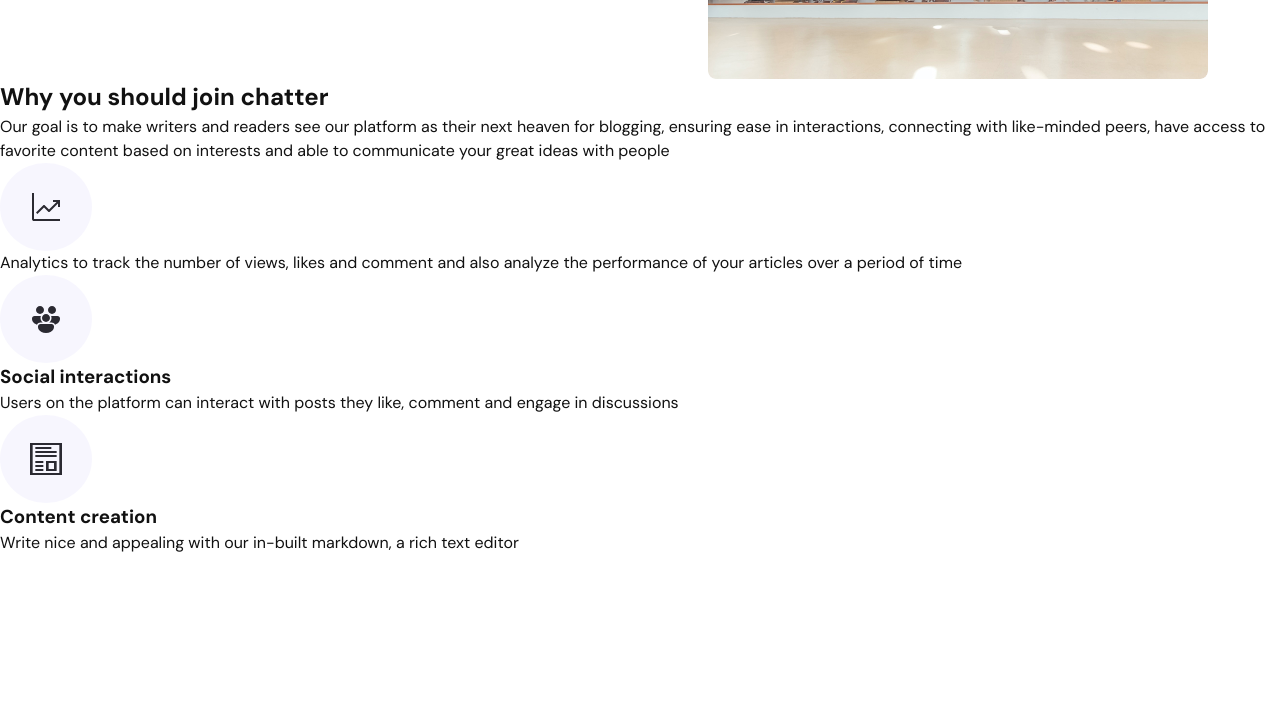
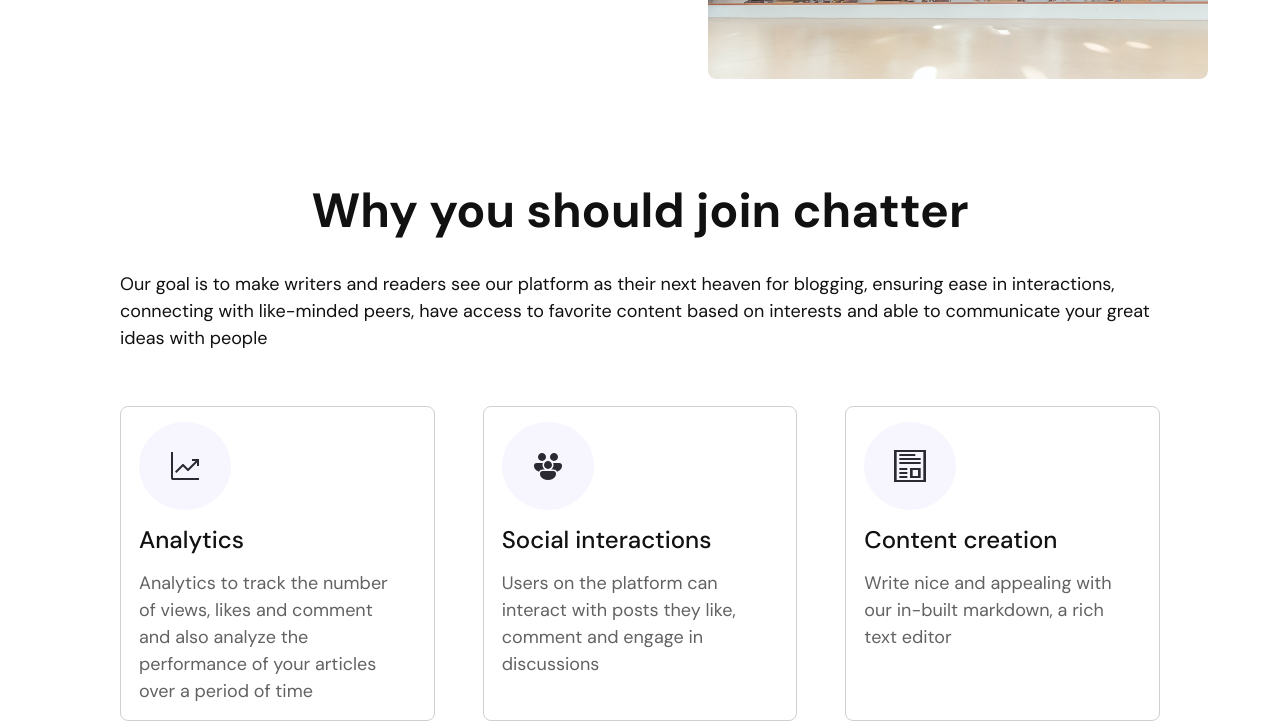
Before and after one commit to ACityInItaly/first-semester-exam-project, a plain HTML site: page index.html in a window 1280 px wide. Shown: the part 1285-2006 px from the top of the page. Before the commit the page ends 1840 px from the top, so only its background shows below. Drawn offline with Linux system fonts and the light colour scheme.

Commit message:
Add features section and format css

```diff
--- a/index.html
+++ b/index.html
@@ -82,7 +82,7 @@
         <div class="features__cards">
           <article class="card">
             <img src="images/analytics.svg" alt="" class="card__icon" />
-            <h3 class="card__title"></h3>
+            <h3 class="card__title">Analytics</h3>
             <p class="card__text">
               Analytics to track the number of views, likes and comment and also
               analyze the performance of your articles over a period of time
--- a/styles.css
+++ b/styles.css
@@ -4,6 +4,7 @@
   --text-color: #111111;
   --font-main: "DM Sans", sans-serif;
   --border-color: #d0d0d0;
+  --text-grey: #626262;
 }
 
 * {
@@ -86,7 +87,9 @@ img {
 }
 
 .hero {
-    background-image: linear-gradient(rgba(0, 0, 0, 0.55), rgba(0, 0, 0, 0.55)), url("images/hero.jpg");
+  background-image:
+    linear-gradient(rgba(0, 0, 0, 0.55), rgba(0, 0, 0, 0.55)),
+    url("images/hero.jpg");
   background-size: cover;
   background-position: center;
   color: var(--white);
@@ -141,6 +144,46 @@ font-weight: 500;
   border-radius: 0.5rem;
 }
 
+.features {
+    padding: 3rem 1rem 0;
+}
+
+.features__title {
+    font-size: 2rem;
+    text-align: center;
+    margin-bottom: 1.5rem;
+}
+
+.features__text {
+    font-size: 1.125rem;
+    margin-bottom: 3.375rem;
+}
+
+.features__cards {
+    display: flex;
+    flex-direction: column;
+    gap: 1.5rem;
+}
+
+.card {
+    display: flex;
+    flex-direction: column;
+    align-items: flex-start;
+    gap: 0.75rem;
+    padding: 0.9375rem 1.125rem;
+    border: 1px solid var(--border-color);
+    border-radius: 0.5rem;
+}
+
+.card__title {
+    font-size: 1.5rem;
+    font-weight: 500;
+}
+
+.card__text {
+    font-size: 1.125rem;
+    color: var(--text-grey);
+}
 
 
 @media (min-width: 1200px) {
@@ -186,4 +229,22 @@ font-weight: 500;
   .about__image {
     width: 31.25rem;
   }
+  .features {
+    max-width: 65rem;
+    margin: 0 auto;
+    padding: 6rem 0 0;
   }
+  .features__title {
+    font-size: 3rem;
+  }
+  .features__cards {
+    flex-direction: row;
+    gap: 3rem;
+  }
+  .card {
+    flex: 1;
+  }
+  .card__text {
+    max-width: 15.875rem;
+  }
+}
```
Lines whose indentation alone changed are shown as unchanged.
